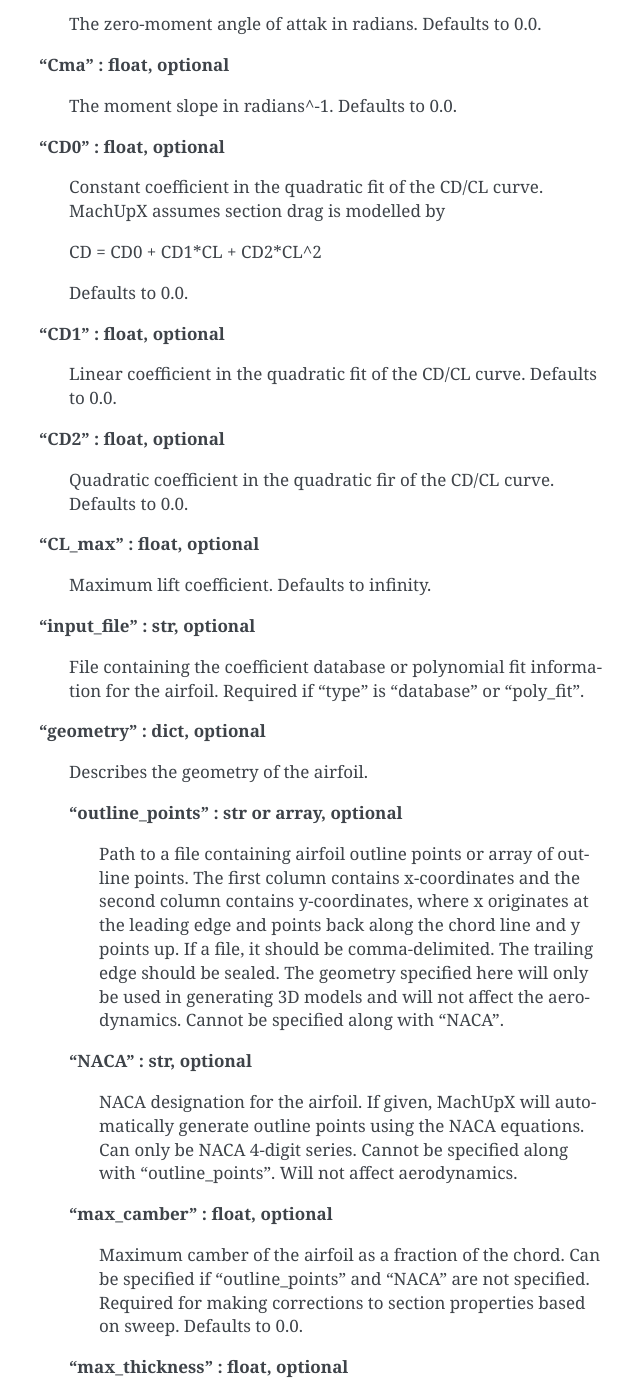
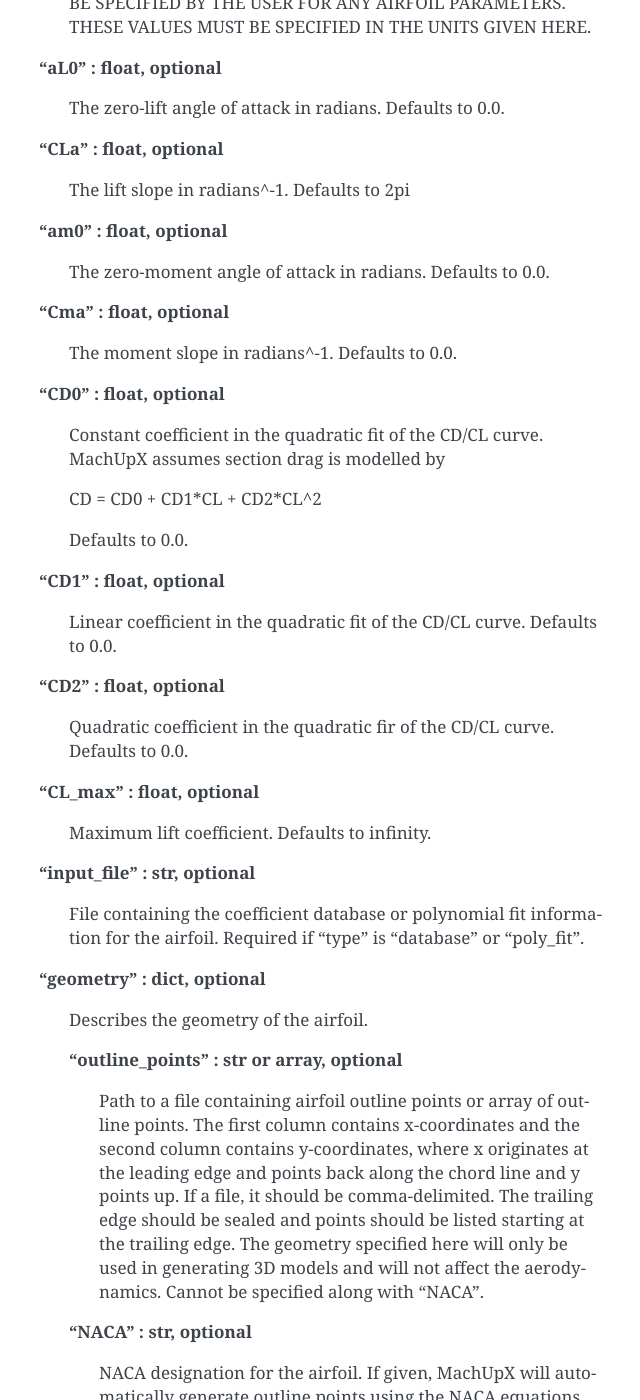
Before and after one commit to usuaero/MachUpX, a Sphinx documentation site: the page built from docs/source/creating_input_files.md, in a window 1280 px wide and 1400 px high, scrolled down 13849 px. Shown: the whole window, without its empty margins (471-1111 px from the left). Built offline with Sphinx 7.4.7, drawn with Linux system fonts in a browser that asks for light colours; some of the changed text lies outside the part shown.

Commit message:
Clarified documentation.

```diff
--- a/docs/source/creating_input_files.md
+++ b/docs/source/creating_input_files.md
@@ -40,7 +40,7 @@
 | Density:                      | "slug/ft^3", "kg/m^3"             |
 | Weight/Force:                 | "lbf", "N"                        |
 | Moment:                       | "ft lbf", "Nm"                    |
-*Note the carat is required in units containing powers. Otherwise, MachUpX will not recognize the unit specification.*
+*Units must be given exactly as they appear in this table. Otherwise, MachUpX will not recognize the unit specification.*
 
 Except for angular measurements, the first unit listed is the default for "English" units. The second is the default for "SI". For angular measurements of state and control deflections, as well as airframe geometry, the default is always degrees. For airfoil parameters, measurements may only be expressed in radians. When specifying units in an array and one of the measurements is dimensionless (e.g. span fraction), "-" should be used. Any results generated by MachUpX will be output in the default unit for the given system, regardless of how units were specified for the inputs.
 
@@ -50,6 +50,8 @@
 In the earth-fixed coordinate system, the x-axis points North, the y-axis points East, and the z-axis points down. The origin of the earth-fixed coordinate system is somewhat arbitrary, but it is assumed to be at sea level. In this coordinate system, the earth is assumed to be flat.
 
 ![](CoordinateSystems.jpg "Coordinate Systems in MachUpX")
+
+MachUpX can also input and output certain information in the wind and stability frames. An aircraft's angular rate vector can be specified in the body, stability, or wind frame. In conjunction with this, MachUpX will calculate damping derivatives with respect to the frame the angular rates were originally specified in. Also, MachUpX can output forces an moments in any of these three frames.
 
 ## Scene Object
 The following are keys which can be specified in the scene JSON object. NOTE: all keys not marked as optional are required. Key names typed in all capitals between carats (e.g. <KEY_VALUE>) are to be deterimined by the user.
@@ -307,7 +309,8 @@
 >>
 >>The input for a single airfoil has the following structure:
 >
->>**"<AIRFOIL_NAME>" : dict**
+>>**"<AIRFOIL_NAME>" : dict or string**
+>>>Input for a given airfoil. As a dictionary, it should have the following keys. If this is a string, it should be the path to a JSON object containing the same information.
 >>
 >>>**"type" : string**
 >>>>The type of data used to calculate section properties for the airfoil. Can be "linear", "database", or "poly_fit". For a "database" or "poly_fit" airfoil, "input_file" must be specified. A "linear" airfoil assumes linear lift and moment curves and a quadratic drag polar. In this case, the following keys must be defined. UNITS MAY NOT BE SPECIFIED BY THE USER FOR ANY AIRFOIL PARAMETERS. THESE VALUES MUST BE SPECIFIED IN THE UNITS GIVEN HERE.
@@ -319,7 +322,7 @@
 >>>>The lift slope in radians^-1. Defaults to 2pi
 >>>
 >>>**"am0" : float, optional**
->>>>The zero-moment angle of attak in radians. Defaults to 0.0.
+>>>>The zero-moment angle of attack in radians. Defaults to 0.0.
 >>>
 >>>**"Cma" : float, optional**
 >>>>The moment slope in radians^-1. Defaults to 0.0.
@@ -347,7 +350,7 @@
 >>>>Describes the geometry of the airfoil.
 >>>>
 >>>>**"outline_points" : str or array, optional**
->>>>>Path to a file containing airfoil outline points or array of outline points. The first column contains x-coordinates and the second column contains y-coordinates, where x originates at the leading edge and points back along the chord line and y points up. If a file, it should be comma-delimited. The trailing edge should be sealed. The geometry specified here will only be used in generating 3D models and will not affect the aerodynamics. Cannot be specified along with "NACA".
+>>>>>Path to a file containing airfoil outline points or array of outline points. The first column contains x-coordinates and the second column contains y-coordinates, where x originates at the leading edge and points back along the chord line and y points up. If a file, it should be comma-delimited. The trailing edge should be sealed and points should be listed starting at the trailing edge. The geometry specified here will only be used in generating 3D models and will not affect the aerodynamics. Cannot be specified along with "NACA".
 >>>>
 >>>>**"NACA" : str, optional**
 >>>>>NACA designation for the airfoil. If given, MachUpX will automatically generate outline points using the NACA equations. Can only be NACA 4-digit series. Cannot be specified along with "outline_points". Will not affect aerodynamics.
```
Also changed, not shown: 1 other file.
